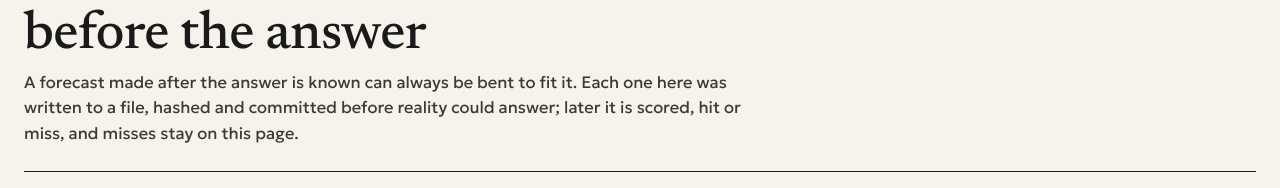
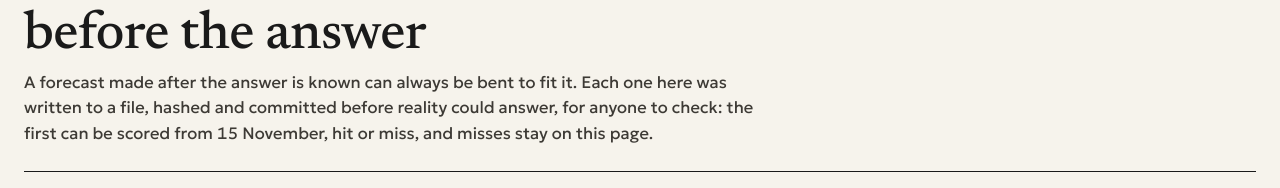
Before and after one commit to Athmeeya2006/Physicslens, a Next.js app in the folder frontend/: page /predictions in a window 1280 px wide. Shown: the part 200-388 px from the top of the page. Built offline with nearby package versions, Linux system fonts and the light colour scheme; no server answers.

Commit message:
Predictions page says when the first can be scored (15 November) and that they are there for anyone to check

```diff
--- a/frontend/app/predictions/page.tsx
+++ b/frontend/app/predictions/page.tsx
@@ -55,7 +55,8 @@ export default function PredictionsPage() {
         <h1>Predictions made before the answer</h1>
         <p className="tagline">
           A forecast made after the answer is known can always be bent to fit it. Each one here was written to a file, hashed
-          and committed before reality could answer; later it is scored, hit or miss, and misses stay on this page.
+          and committed before reality could answer, for anyone to check: the first can be scored from 15 November, hit or miss,
+          and misses stay on this page.
         </p>
       </header>
       {error && <p className="error">{error}</p>}
```
